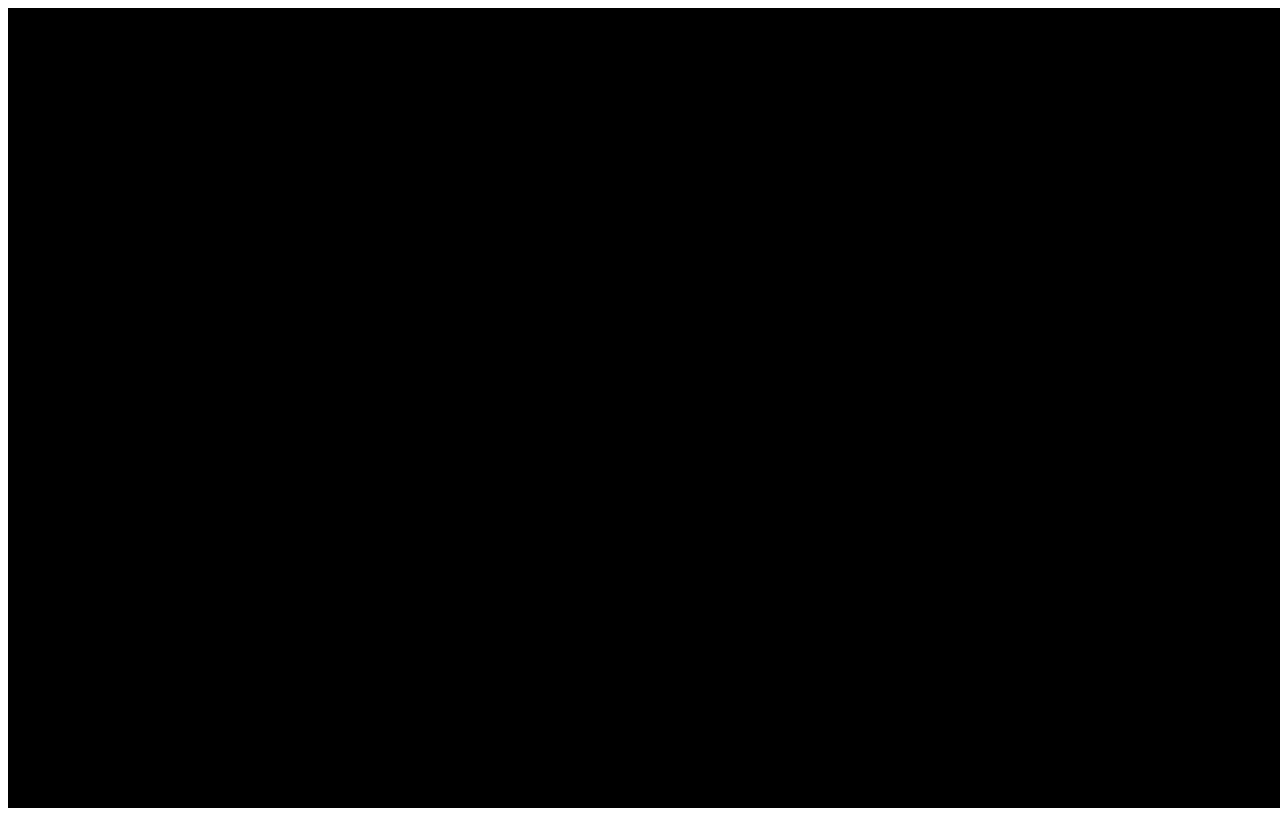
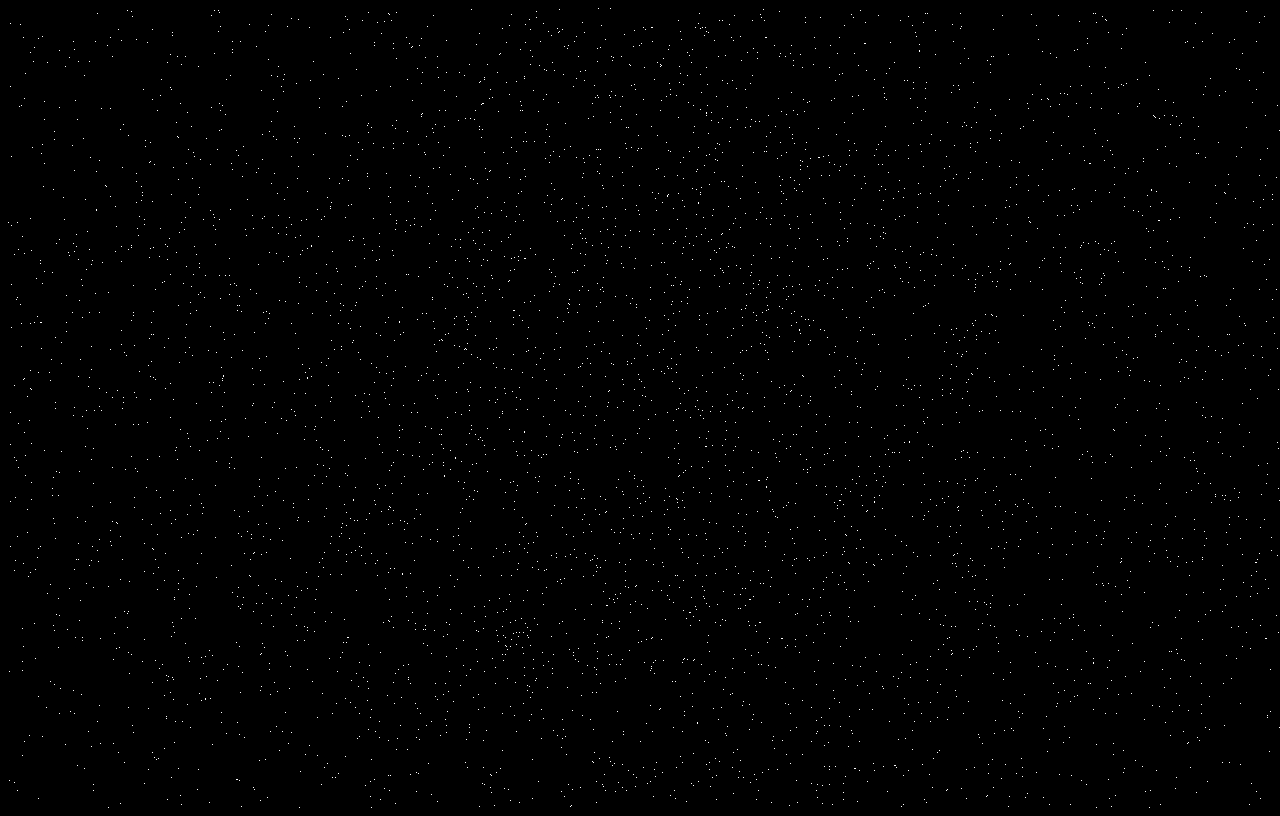
Before and after one commit to tweber2021/tweber2021.github.io, a plain HTML site: page particles/particles.html in a window 1280 px wide. Drawn offline with Linux system fonts and the light colour scheme.

Commit message:
Actually added particle demo

```diff
--- a/particles/particles.html
+++ b/particles/particles.html
@@ -3,7 +3,7 @@
   <title>Particles</title>
   <meta charset="utf-8"/>
  </head>
- <body>
+ <body style="background-color:black;">
   <canvas id="canvas" width="500" height="500"></canvas>
   <script src="particles.js"></script>
  </body>
--- a/particles/particles.js
+++ b/particles/particles.js
@@ -1,6 +1,48 @@
+// Particles Demo
+
+// Init. Canvas
 var canvas=document.getElementById("canvas");
 canvas.width = document.body.clientWidth;
 canvas.height = document.body.clientHeight;
 var ctx=canvas.getContext("2d");
-ctx.fillStyle = "black";
-ctx.fillRect(0, 0, canvas.width, canvas.height);
+
+// Init. Variables
+const n = 10000;
+const w = canvas.width;
+const h = canvas.height;
+var x = [];
+var y = [];
+var vx = [];
+var vy = [];
+
+// Init. particles
+var i;
+for(i=0;i<n;i++){
+	x[i] = Math.random()*w;
+	y[i] = Math.random()*h;
+	vx[i] = (Math.random()*4)-2;
+	vy[i] = (Math.random()*4)-2;
+}
+
+// Run
+setInterval(update,1000/60); // Update at 60 fps
+
+function update(){
+	var j;
+	for(j=0;j<n;j++){
+		erase(x[j],y[j]);
+		x[j] += vx[j];
+		y[j] += vy[j];
+		plot(x[j],y[j])
+	}
+}
+
+function plot(x,y){
+	ctx.fillStyle = "white";
+	ctx.fillRect(Math.floor(x), Math.floor(y), 1, 1);
+}
+
+function erase(x,y){
+	ctx.fillStyle = "black";
+	ctx.fillRect(Math.floor(x), Math.floor(y), 1, 1);
+}
```
